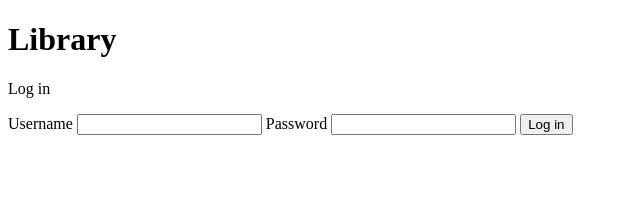
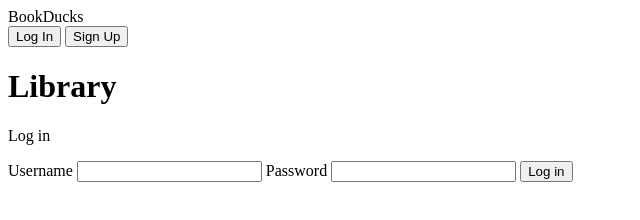
Before and after one commit to blancaley/headless-CMS-strapi, a plain HTML site: page frontend/index.html in a window 1280 px wide. Shown: the whole page, without its empty margins (0-640 px from the left). Drawn offline with nearby package versions, Linux system fonts and the light colour scheme; no server answers.

Commit message:
Add navbar structure

```diff
--- a/frontend/index.html
+++ b/frontend/index.html
@@ -8,6 +8,14 @@
   <script src="https://cdnjs.cloudflare.com/ajax/libs/axios/0.26.1/axios.min.js" integrity="sha512-bPh3uwgU5qEMipS/VOmRqynnMXGGSRv+72H/N260MQeXZIK4PG48401Bsby9Nq5P5fz7hy5UGNmC/W1Z51h2GQ==" crossorigin="anonymous" referrerpolicy="no-referrer"></script>
 </head>
 <body>
+  <nav>
+    <div>BookDucks</div>
+    <div>
+      <button id="logIn">Log In</button>
+      <button id="signUp">Sign Up</button>
+    </div>
+  </nav>
+
   <h1>Library</h1>
 
   <section id="loginComponent" class="login-component">
--- a/frontend/main.js
+++ b/frontend/main.js
@@ -1,3 +1,5 @@
+const loginBtn = document.getElementById("loginBtn");
+
 const fetchData = async (url) => {
     const {data} = await axios.get(url)
     return data;
```
